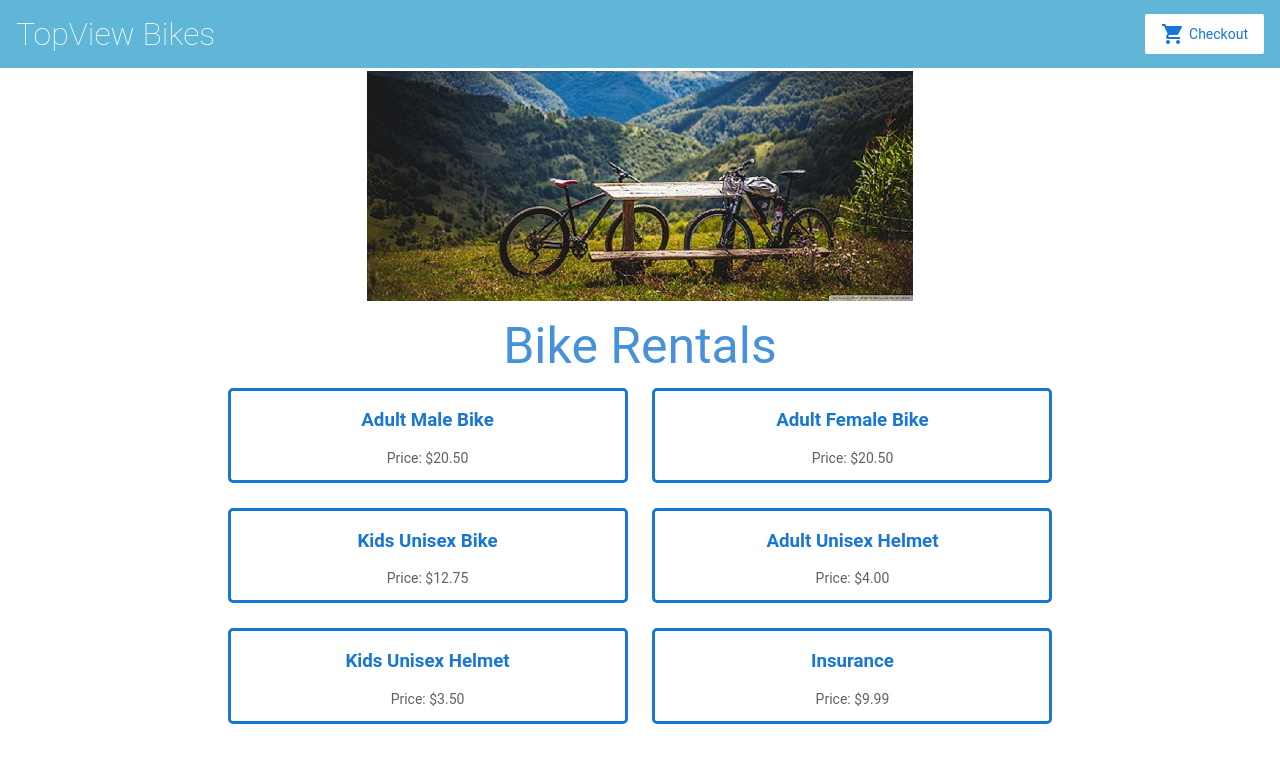
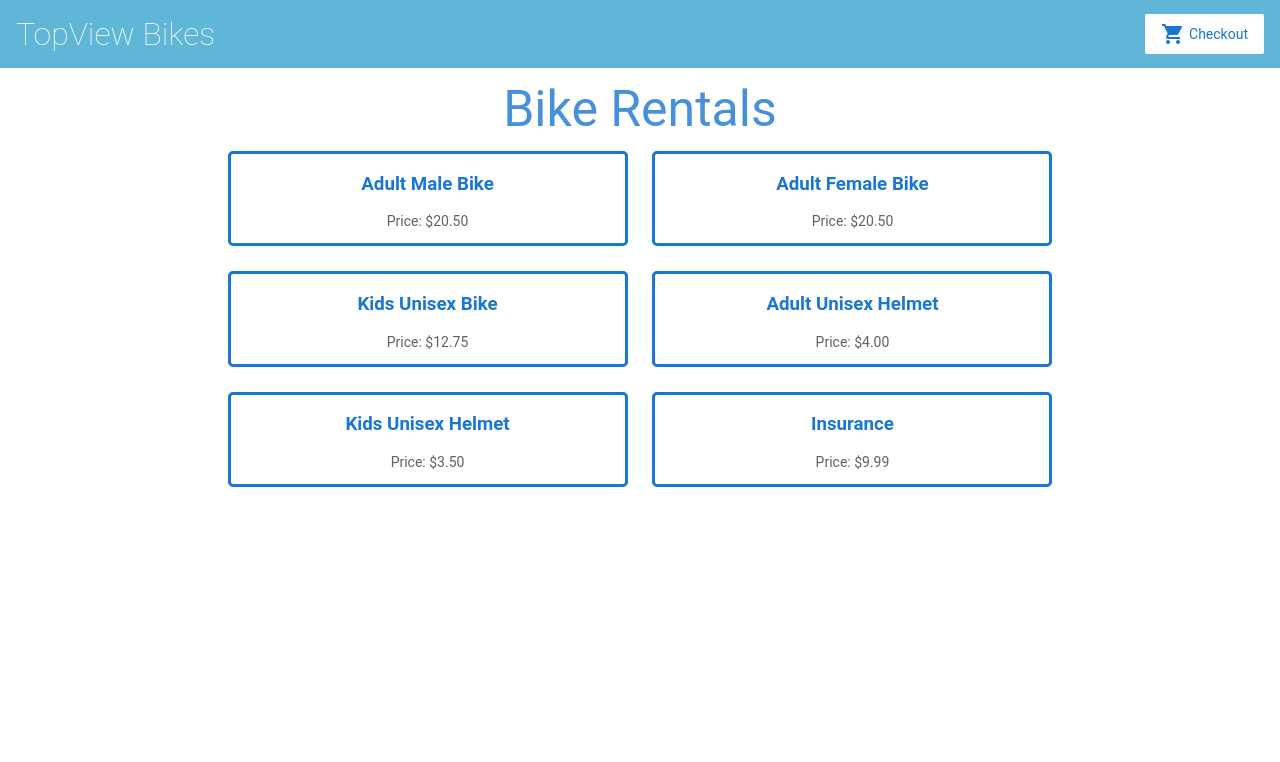
Before and after one commit to rashadarose/top-view-bikes, an Angular app: page / in a window 1280 px wide. Shown: the top 762 px of the page. Built offline with nearby package versions, Linux system fonts and the light colour scheme.

Commit message:
2 files modified

```diff
--- a/src/app/product-list/product-list.component.html
+++ b/src/app/product-list/product-list.component.html
@@ -1,10 +1,9 @@
-<div><img class="jumboImg" src="../assets/bicy2.jpg"></div>
+<!--<div><img class="jumboImg" src="../assets/bicy2.jpg"></div>-->
 
 <div class="product-header">Bike Rentals</div>
 <div class="product-listing" *ngFor="let product of products; index as productId ">
 
-
-  <h3>
+ <h3>
     <a [title]="'Click to Buy! '" [routerLink]="['/products', productId]">
       {{ product.name }}
     </a>
```
Also changed, not shown: src/styles.css (line endings or trailing spaces).
